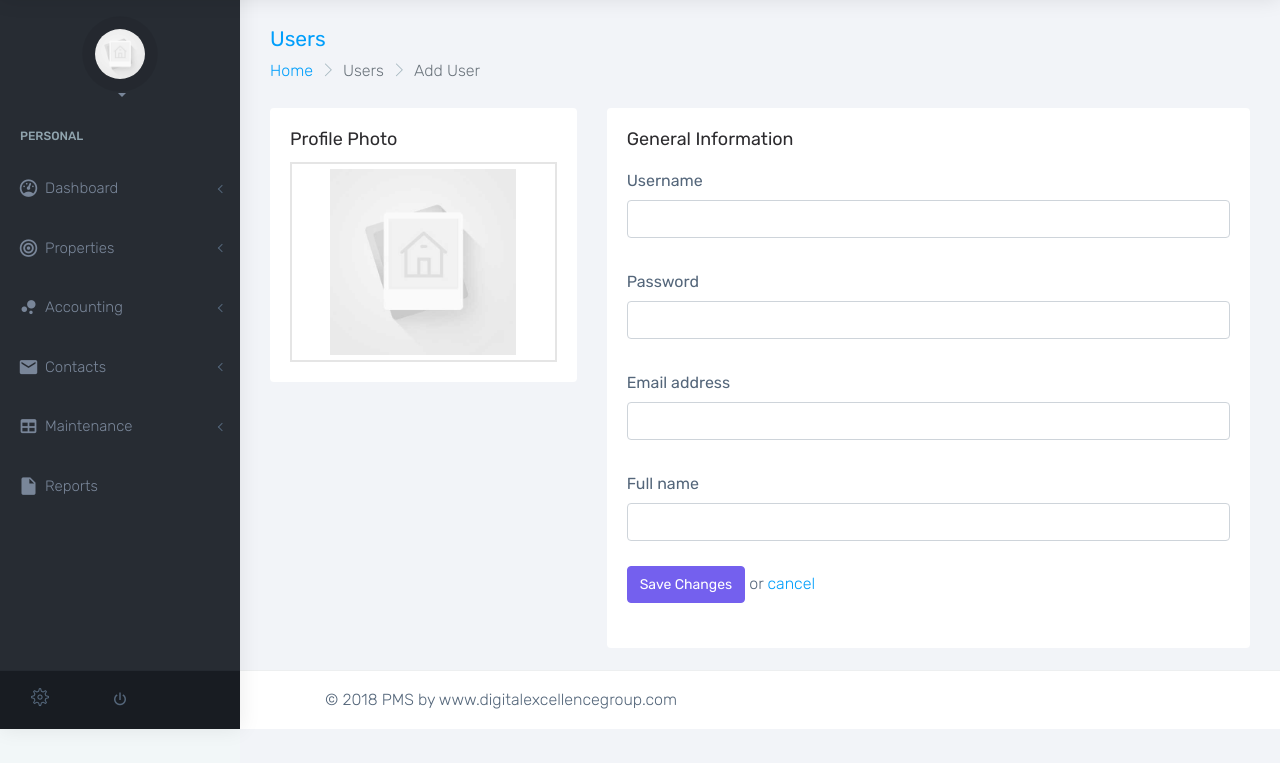
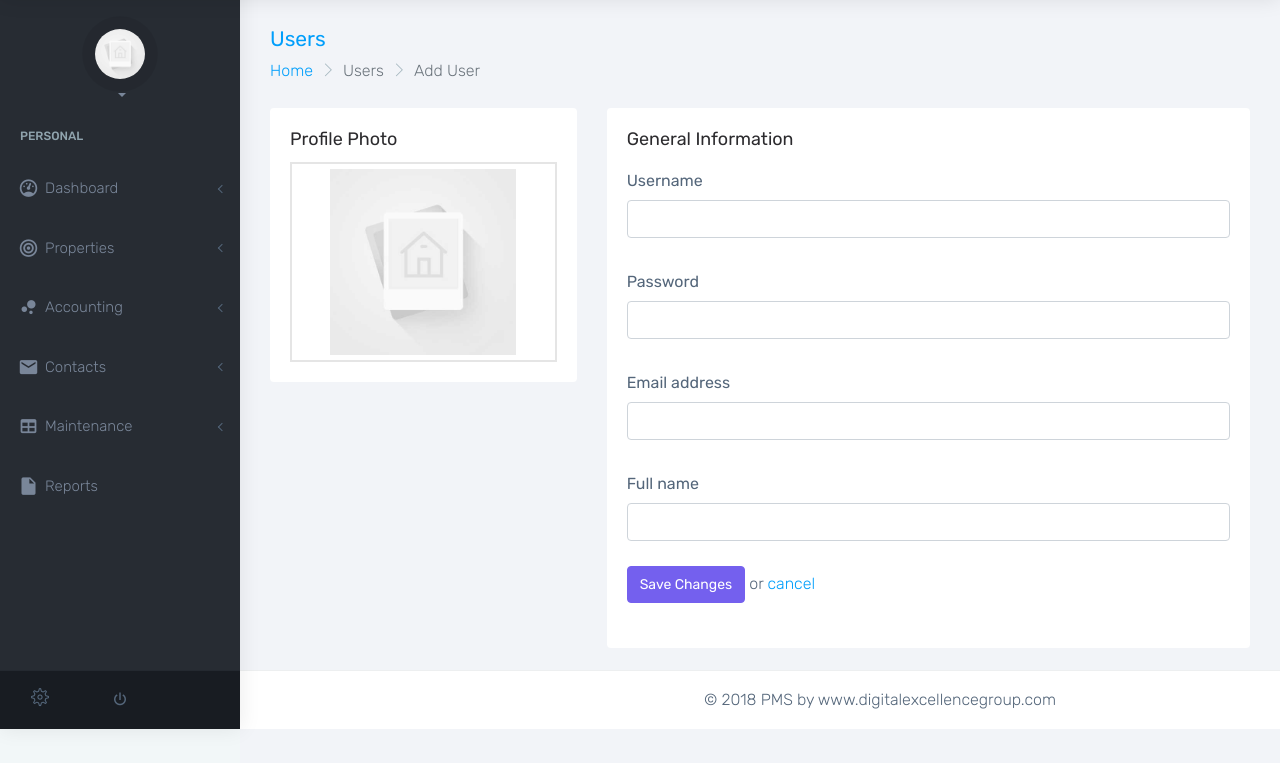
Before and after one commit to abdulazizsalic/pms, a CodeIgniter app: page /shrooms/index.php/users/add in a window 1280 px wide. Shown: the part 71-834 px from the top of the page. Run offline with CodeIgniter, Linux system fonts and the light colour scheme; some libraries are stand-ins or nearby versions; some web fonts are replaced.

Commit message:
footer is wayoff

```diff
--- a/application/views/layout.php
+++ b/application/views/layout.php
@@ -52,6 +52,9 @@
       width: 100%;
       position: fixed;
       bottom: 0;
+      text-align: center;
+      margin-left: auto;
+      margin-right: auto;
     }
 
   </style>
```
